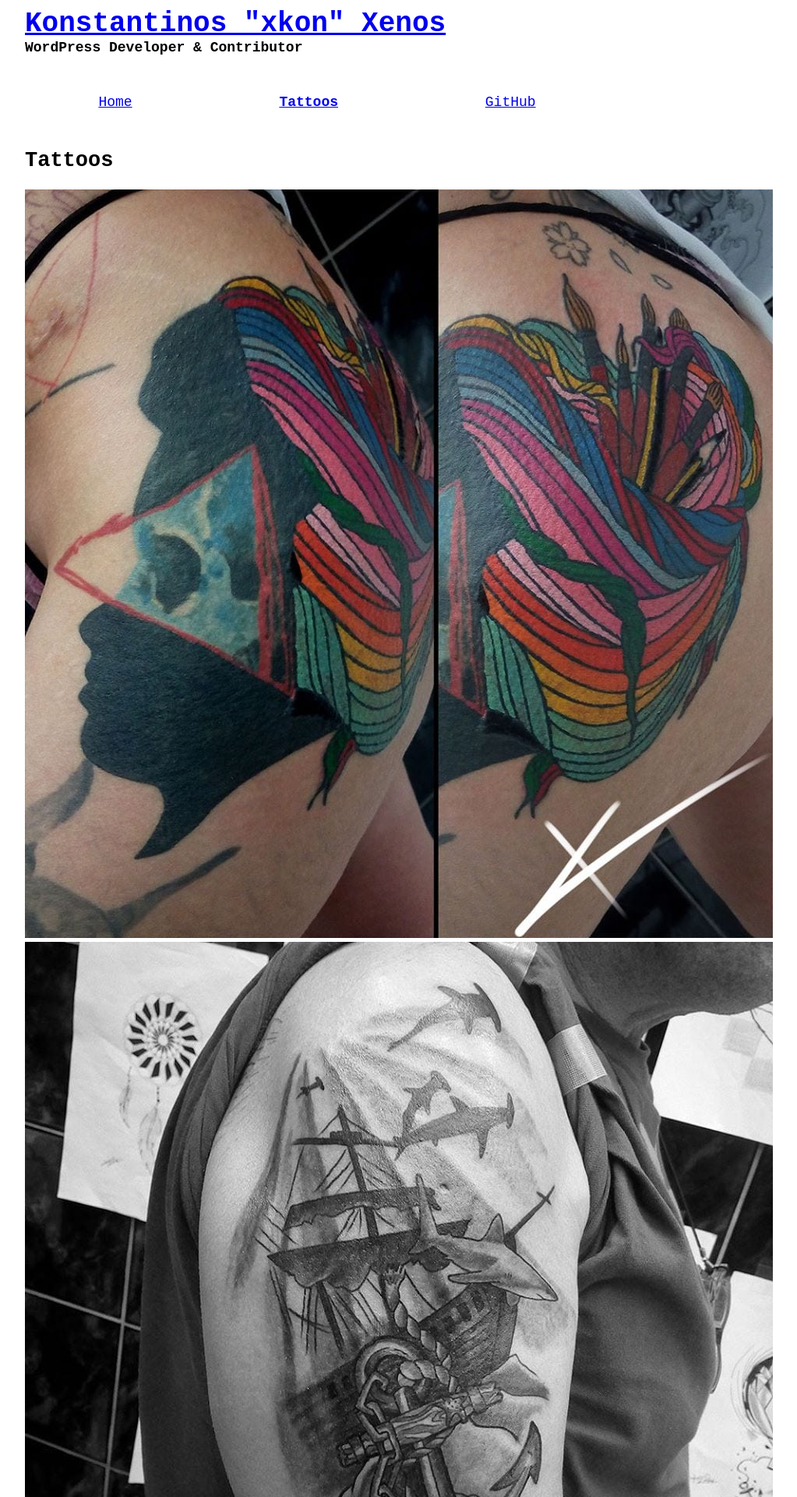
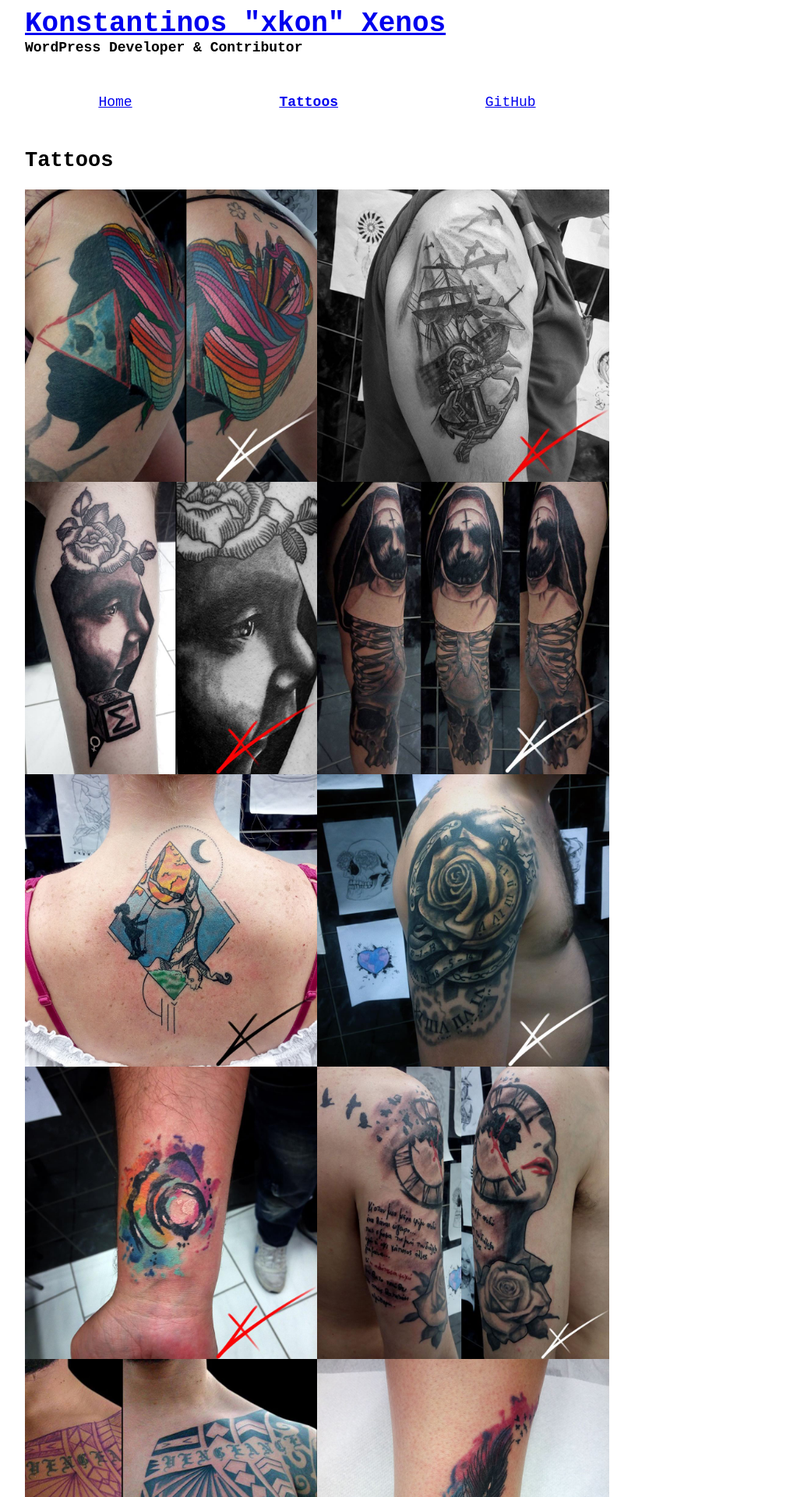
Before and after one commit to mrxkon/mrxkon.github.io, a Jekyll site: the page built from tattoos.html, in a window 1280 px wide. Shown: the top 1920 px of the page at 78% size, without its empty margins (233-1256 px from the left). Built offline with Jekyll 4.4.1, drawn with Linux system fonts in a browser that asks for light colours.

Commit message:
Update header.html

```diff
--- a/_includes/header.html
+++ b/_includes/header.html
@@ -21,7 +21,7 @@
 			{% endif %}
 		</title>
 
-		<style>body{font-size:18px;font-family:"Courier New",Courier,monospace;margin:10px}a{color:#00e;text-decoration:underline}a:hover{text-decoration:none}.body-wrap{max-width:750px;margin:0 auto}.site-title{margin:0}.site-description{font-weight:700}nav{margin-top:50px;margin-bottom:50px}nav.primary-navigation ul{list-style:none;padding:0;display:flex;justify-content:space-around}nav.primary-navigation ul li.active{font-weight:700}.contributions table{font-size:12px;border-collapse:collapse}.contributions table tr td{border-bottom:1px solid #d3d3d3;padding:10px}.footer{margin-top:50px;border-top:1px solid #000}</style>
+		<style>body{font-size:18px;font-family:"Courier New",Courier,monospace;margin:10px}a{color:#00e;text-decoration:underline}a:hover{text-decoration:none}.body-wrap{max-width:750px;margin:0 auto}.site-title{margin:0}.site-description{font-weight:700}nav{margin-top:50px;margin-bottom:50px}nav.primary-navigation ul{list-style:none;padding:0;display:flex;justify-content:space-around}nav.primary-navigation ul li.active{font-weight:700}.contributions table{font-size:12px;border-collapse:collapse}.contributions table tr td{border-bottom:1px solid #d3d3d3;padding:10px}.gallery{display:grid;grid-template-columns:repeat(2,50%);}.gallery-item{width:100%;}.footer{margin-top:50px;border-top:1px solid #000}</style>
 	</head>
 
 	<body>
```
